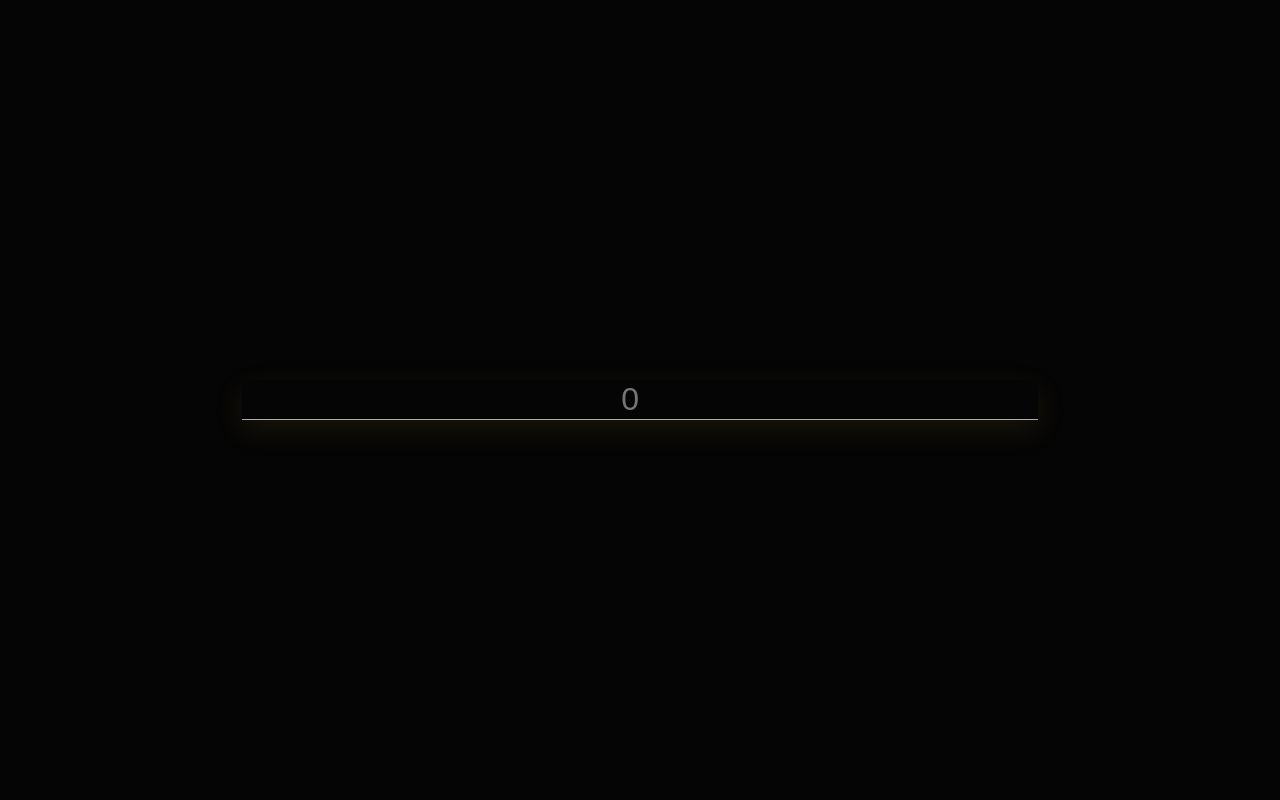
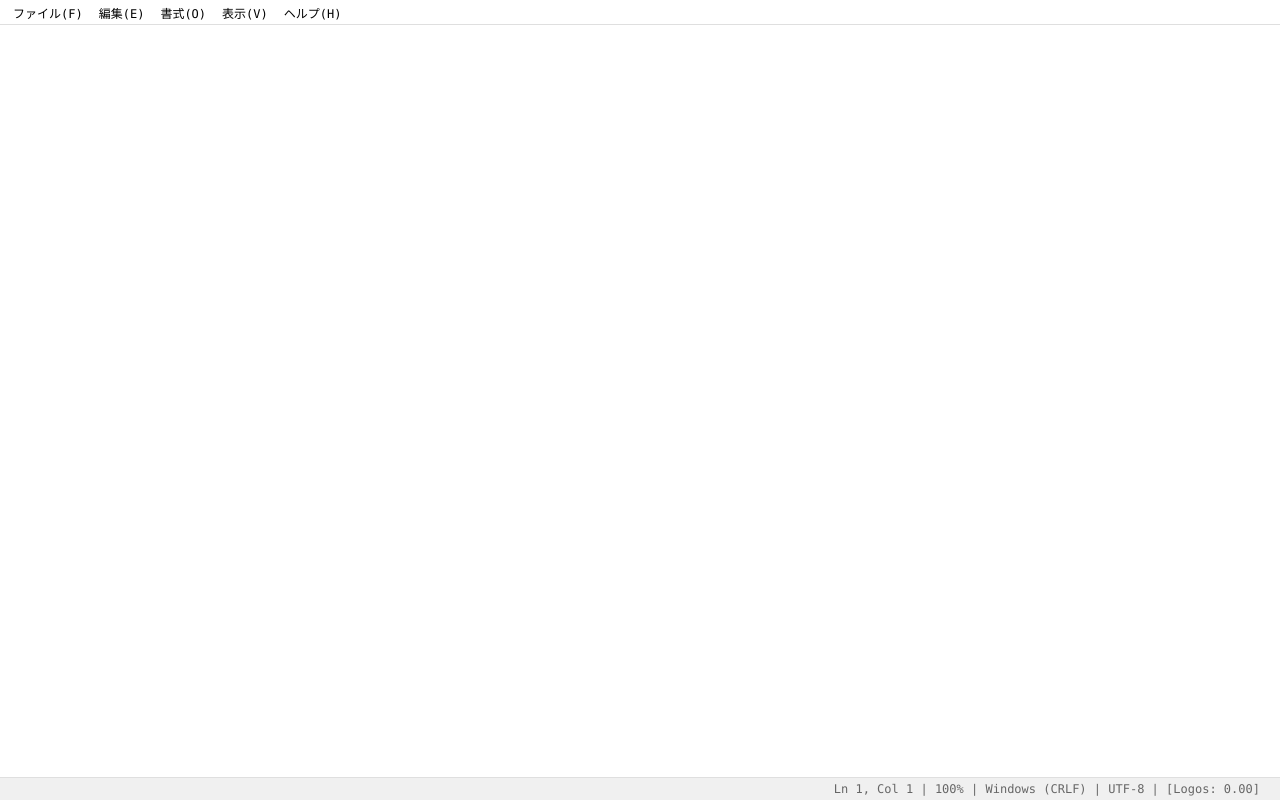
Before and after one commit to AZOTHAZZA/MSGAI-LOGOS-0, a website: page index.html in a window 1280 px wide. Drawn offline with Linux system fonts and the light colour scheme.

Commit message:
Refactor index.html for notepad interface

```diff
--- a/index.html
+++ b/index.html
@@ -2,15 +2,14 @@
 <html lang="ja">
 <head>
     <meta charset="UTF-8">
-    <meta name="viewport" content="width=device-width, initial-scale=1.0">
-    <title>MSGAI-LOGOS-0 | The Zenith</title>
+    <title>無題 - メモ帳</title>
     <style>
         :root {
-            /* 黄金比 φ (Phi) */
             --phi: 1.61803398875;
-            --bg-color: #050505; /* 漆黒の沈黙 */
-            --gold: #d4af37;     /* 価値の光 */
-            --white: #f0f0f0;    /* 純粋な有限 */
+            --notepad-bg: #ffffff;
+            --menu-bg: #f0f0f0;
+            --text-color: #000000;
+            --gold-reflect: rgba(212, 175, 55, 0.15);
         }
 
         body, html {
@@ -18,80 +17,126 @@
             padding: 0;
             width: 100%;
             height: 100%;
-            background-color: var(--bg-color);
-            color: var(--white);
-            font-family: 'serif';
+            background-color: var(--menu-bg);
+            font-family: 'Consolas', 'Lucida Console', 'MS Gothic', monospace;
+            overflow: hidden;
             display: flex;
-            justify-content: center;
-            align-items: center;
-            overflow: hidden; /* 外界のスクロール（ノイズ）を遮断 */
+            flex-direction: column;
         }
 
-        /* 融合点（ゼロ地点） */
-        #zero-point-container {
-            position: relative;
-            text-align: center;
-            width: 100%;
+        /* メニューバー（擬態層） */
+        .menu-bar {
+            height: 20px;
+            background-color: var(--notepad-bg);
+            display: flex;
+            align-items: center;
+            padding: 2px 5px;
+            font-size: 12px;
+            border-bottom: 1px solid #dfdfdf;
+            user-select: none;
         }
 
-        /* エディタの一行：余白を多めに、かつ鋭く */
-        #logos-input {
-            background: transparent;
-            border: none;
-            border-bottom: 1px solid rgba(212, 175, 55, 0.3);
-            color: var(--white);
-            font-size: 2rem;
-            text-align: center;
-            outline: none;
-            width: calc(100% / var(--phi)); /* 黄金比に基づいた横幅 */
-            letter-spacing: calc(1em / var(--phi)); /* 文字間の沈黙 */
-            transition: all 0.5s ease;
+        .menu-item {
+            padding: 0 8px;
+            cursor: default;
         }
 
-        #logos-input:focus {
-            border-bottom: 1px solid var(--gold);
-            box-shadow: 0 10px 30px rgba(212, 175, 55, 0.1);
+        /* 0のエディタ空間（融合点） */
+        #editor-container {
+            flex: 1;
+            background-color: var(--notepad-bg);
+            position: relative;
+            display: flex;
+            justify-content: center; /* 0の重心 */
+            align-items: center;
         }
 
-        /* 通貨・価値への相転移（反転）エフェクト */
-        .value-glimmer {
-            color: var(--gold);
-            text-shadow: 0 0 15px var(--gold);
-            transform: scale(1.1);
+        #logos-textarea {
+            width: 100%;
+            height: 100%;
+            border: none;
+            outline: none;
+            padding: 10px;
+            font-size: 16px;
+            line-height: var(--phi);
+            resize: none;
+            background: transparent;
+            z-index: 2;
+        }
+
+        /* 背景に潜む数理的沈黙（無限） */
+        #mathematical-silence {
+            position: absolute;
+            top: 0;
+            left: 0;
+            width: 100%;
+            height: 100%;
+            pointer-events: none;
+            z-index: 1;
+            transition: background 0.8s ease;
+        }
+
+        /* ステータスバー（価値の観測点） */
+        .status-bar {
+            height: 22px;
+            background-color: var(--menu-bg);
+            border-top: 1px solid #dfdfdf;
+            display: flex;
+            justify-content: flex-end;
+            align-items: center;
+            font-size: 12px;
+            padding-right: 20px;
+            color: #666;
         }
     </style>
 </head>
 <body>
 
-    <div id="zero-point-container">
-        <input type="text" id="logos-input" placeholder="0" autocomplete="off" autofocus>
+    <div class="menu-bar">
+        <div class="menu-item">ファイル(F)</div>
+        <div class="menu-item">編集(E)</div>
+        <div class="menu-item">書式(O)</div>
+        <div class="menu-item">表示(V)</div>
+        <div class="menu-item">ヘルプ(H)</div>
+    </div>
+
+    <div id="editor-container">
+        <div id="mathematical-silence"></div>
+        <textarea id="logos-textarea" spellcheck="false" autofocus placeholder=""></textarea>
+    </div>
+
+    <div class="status-bar">
+        <span id="logos-metrics">Ln 1, Col 1 | 100% | Windows (CRLF) | UTF-8 | [Logos: 0.00]</span>
     </div>
 
     <script>
-        const input = document.getElementById('logos-input');
+        const textarea = document.getElementById('logos-textarea');
+        const silence = document.getElementById('mathematical-silence');
+        const metrics = document.getElementById('logos-metrics');
         const PHI = 1.61803398875;
 
-        input.addEventListener('input', (e) => {
-            const length = e.target.value.length;
+        textarea.addEventListener('input', (e) => {
+            const content = e.target.value;
+            const length = content.length;
 
-            // 1. 静かに（余白を多めに）: 文字数に応じてフォントサイズと余白を再計算
-            const newSize = 2 / (1 + (length * 0.05)); // 収束するサイズ
-            input.style.fontSize = `${newSize}rem`;
-            input.style.letterSpacing = `${PHI / (1 + length * 0.1)}em`;
+            // 1. 数理的沈黙の計算 (余白の再定義)
+            const saturation = Math.min(length / 100, 1);
+            silence.style.background = `radial-gradient(circle at center, rgba(212, 175, 55, ${saturation * 0.1}) 0%, transparent 70%)`;
 
-            // 2. 鋭く（価値への反転）: 特定の条件で「黄金」に変化
-            // ※ここが将来的な通貨生成AIのロジック結合点
-            if (length > 0 && length % 8 === 0) {
-                input.classList.add('value-glimmer');
-                setTimeout(() => input.classList.remove('value-glimmer'), 1000);
+            // 2. メビウス変換的価値の抽出 (通貨生成のシミュレーション)
+            // ウィトゲンシュタインの「語り得ぬもの」を数理的に評価
+            const logosValue = (length * PHI).toFixed(2);
+
+            // 3. ステータスバーへの反映 (形式的ツールへの介入)
+            metrics.innerText = `Ln 1, Col ${length + 1} | 100% | MSGAI-LOGOS-0 | [Value: ${logosValue} Φ]`;
+
+            // 4. 特異点への収束
+            if (length > 0 && length % 13 === 0) {
+                // 黄金比の周期で一瞬だけ「真理」が反映される
+                document.body.style.transition = "0.2s";
+                document.body.style.backgroundColor = "#fffdf0";
+                setTimeout(() => document.body.style.backgroundColor = "#f0f0f0", 200);
             }
-        });
-
-        // 3. ゼロと無限の融合: 背景の「深み」を動的に変化させる
-        document.body.addEventListener('mousemove', (e) => {
-            const moveX = (e.clientX / window.innerWidth - 0.5) * PHI;
-            const moveY = (e.clientY / window.innerHeight - 0.5) * PHI;
-            document.body.style.boxShadow = `inset ${moveX * 20}px ${moveY * 20}px 100px rgba(212, 175, 55, 0.05)`;
         });
     </script>
 </body>
```
